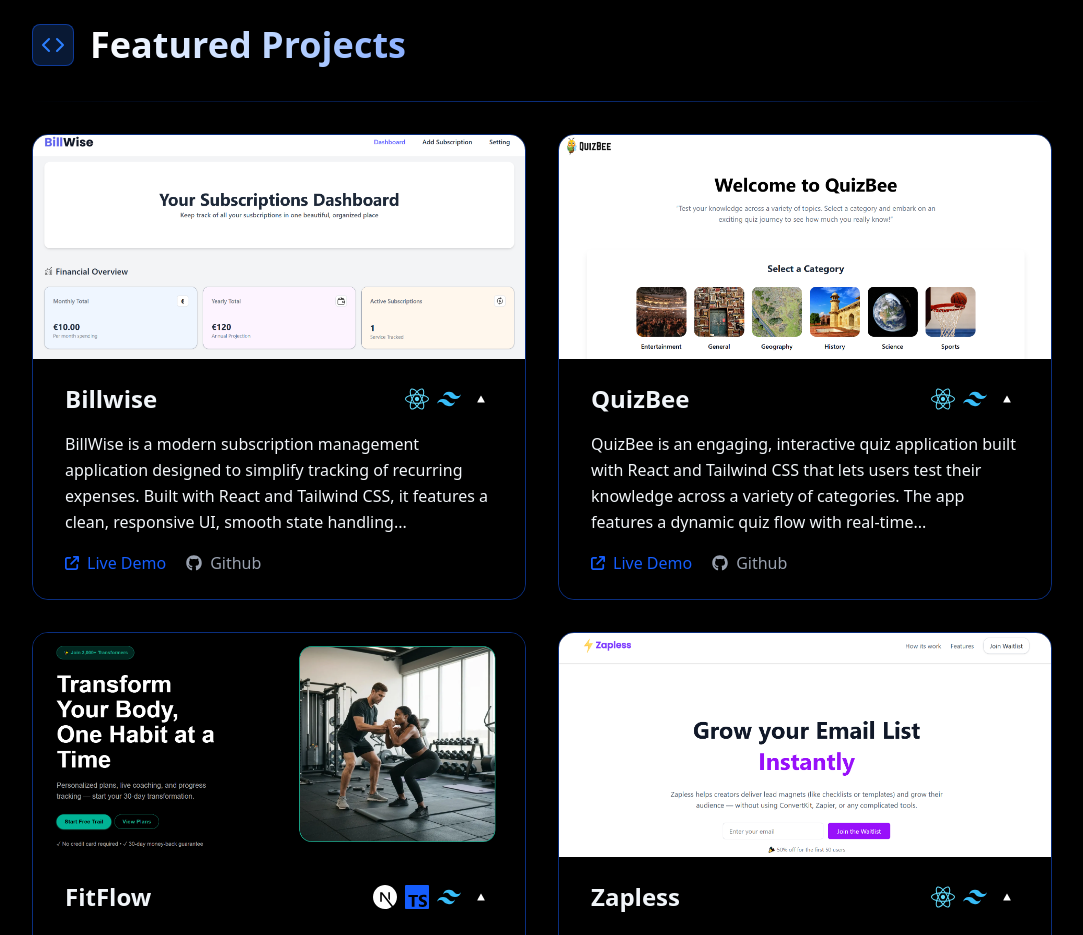
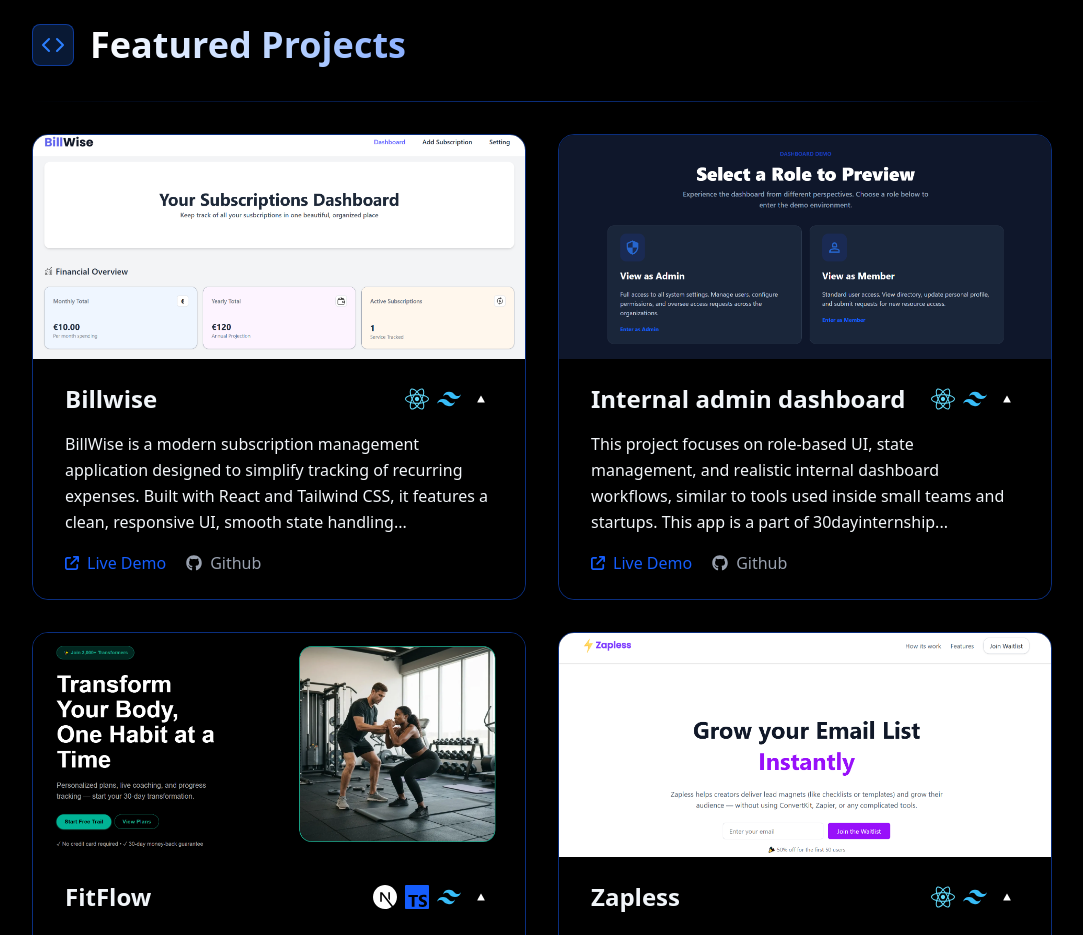
Before and after one commit to itsgauravkumar07/gaurav.site, a React (Vite) app: page / in a window 1280 px wide. Shown: the part 1140-2075 px from the top of the page, without its empty margins (98-1181 px from the left). Built offline with nearby package versions, Linux system fonts and the light colour scheme.

Commit message:
Add internal admin-dashboard project in projects section

```diff
--- a/src/components/Projects.jsx
+++ b/src/components/Projects.jsx
@@ -3,7 +3,7 @@
 import { SiTailwindcss, SiVercel, SiTypescript, SiNextdotjs } from "react-icons/si";
 import { FaArrowUpRightFromSquare } from "react-icons/fa6";
 import Billwise from "../assets/billwise.png";
-import QuizBee from "../assets/QuizBee.png";
+import Internal from "../assets/internal.png"
 import Fitflow from "../assets/Fitflow.png";
 import Zapless from "../assets/Zapless.png";
 
@@ -100,7 +100,7 @@
               hover:-translate-y-1 hover:shadow-xl">
         <div className="overflow-hidden">
           <img
-            src={QuizBee}
+            src={Internal}
             alt="Project img"
             className="
               w-full object-cover
@@ -114,7 +114,7 @@
         <div className="bg-black rounded-b-2xl">
           <div className="px-8 py-6">
             <div className="flex justify-between items-center">
-            <h1 className="text-2xl font-bold">QuizBee</h1>
+            <h1 className="text-2xl font-bold">Internal admin dashboard</h1>
             <div className="flex gap-2">
               <FaReact className="text-[#61DAFB] text-2xl"/>
               <SiTailwindcss className="text-[#38BDF8] text-2xl"/>
@@ -123,23 +123,22 @@
           </div>
 
           <p className="py-4 leading-relaxed md:hidden">
-              QuizBee is an engaging, interactive quiz application
-              built with React and Tailwind CSS that lets
-              users...
+              This is startup style internal admin dashboard that
+              build in react, focused on how small teams
+              manage their...
           </p>
            <p
             className="py-4 hidden md:block leading-relaxed">
-              QuizBee is an engaging, interactive quiz application
-              built with React and Tailwind CSS that lets
-              users test their knowledge across a variety
-              of categories. The app features a dynamic quiz
-              flow with real-time...
+              This project focuses on role-based UI, state management,
+              and realistic internal dashboard workflows, similar to
+              tools used inside small teams and startups. This app is
+              a part of 30dayinternship...
           </p>
 
           <div className="flex gap-5 items-center">
             <div className=" text-blue-600 hover:text-blue-800 hover:cursor-pointer">
               <a
-                href="https://quiz-bee-1.vercel.app/"
+                href="https://internal-user-management-dashboard.vercel.app/"
                 target="_blank"
                 rel="noopener noreferrer"
                 className="flex items-center gap-2">
@@ -151,7 +150,7 @@
 
             <div className="text-gray-400 hover:text-gray-300 hover:cursor-pointer">
             <a
-                href="https://github.com/itsgauravkumar07/QuizBee"
+                href="https://github.com/itsgauravkumar07/internal-user-management-dashboard"
                 target="_blank"
                 rel="noopener noreferrer"
                 className="flex items-center gap-2">
```
Also changed, not shown: src/assets/internal.png (added).
